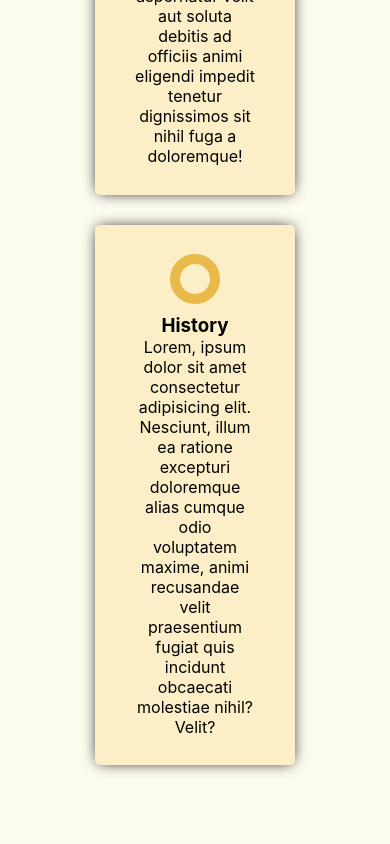
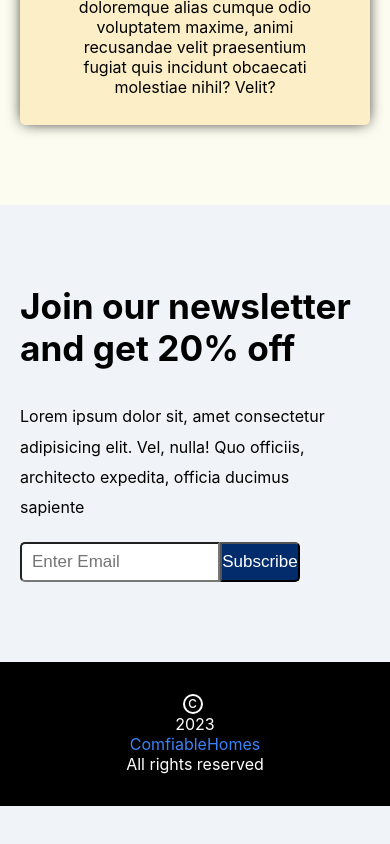
Before and after one commit to bezbrain/ComfiableHomes, a React (Vite) app: page / in a window 390 px wide. Shown: the part 3271-4115 px from the top of the page. After the commit the page ends 4077 px from the top, so only its background shows below. Built offline with nearby package versions, Linux system fonts and the light colour scheme; data requests are answered from the project's data file.

Commit message:
Completed the home page without its functionality yet

```diff
--- a/src/styles/home2.css
+++ b/src/styles/home2.css
@@ -62,7 +62,7 @@
   .misson-con,
   .vision-con,
   .history-con {
-    width: 200px;
+    width: 100%;
   }
 }
 
@@ -172,6 +172,11 @@
   justify-content: center;
   align-items: center;
 }
+@media screen and (max-width: 500px) {
+  .copyright-con {
+    flex-direction: column;
+  }
+}
 
 .copyright-con div:first-child {
   border: 2px solid #fff;
```
